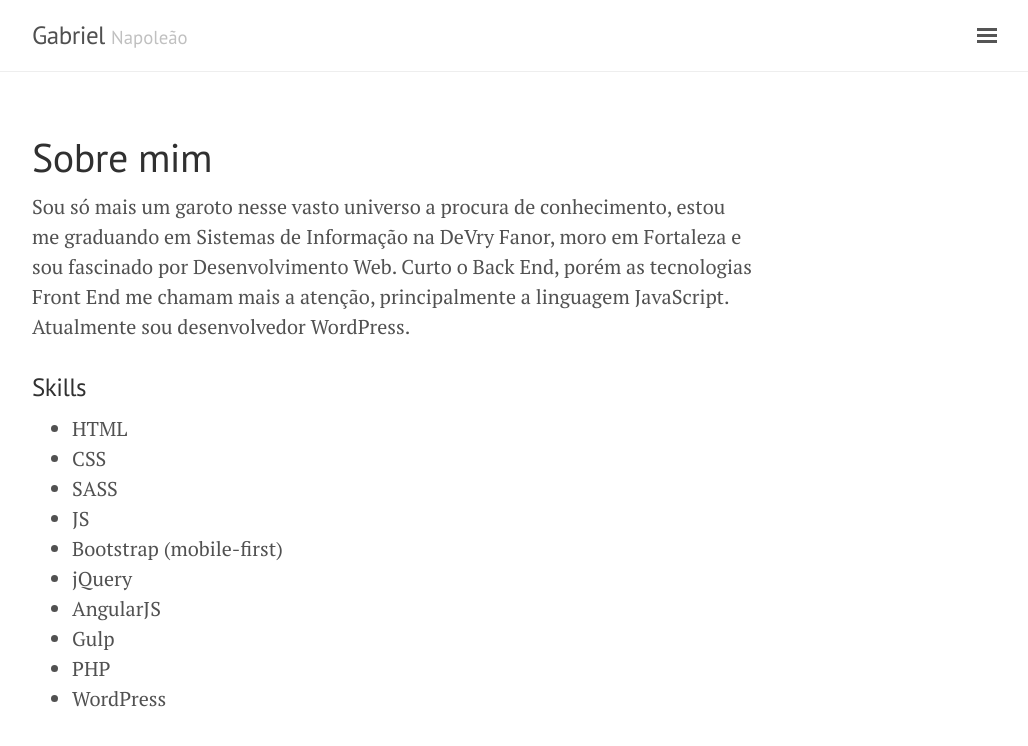
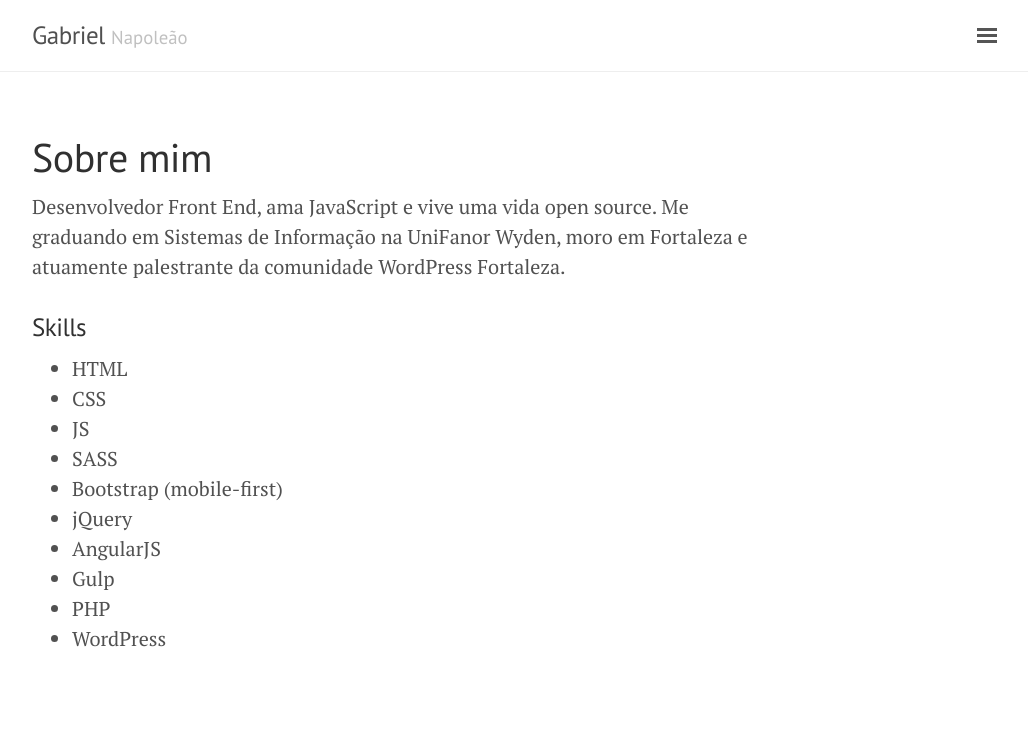
Before and after one commit to whoamindx/whoamindx.github.io, a Jekyll site: the page built from about.md, in a window 1280 px wide. Shown: the top 746 px of the page, without its empty margins (248-1276 px from the left). Built offline with Jekyll 4.4.1, drawn with Linux system fonts in a browser that asks for light colours.

Commit message:
Update about.md

```diff
--- a/about.md
+++ b/about.md
@@ -3,13 +3,13 @@ layout: page
 title: Sobre mim
 ---
 
-Sou só mais um garoto nesse vasto universo a procura de conhecimento, estou me graduando em Sistemas de Informação na DeVry Fanor, moro em Fortaleza e sou fascinado por Desenvolvimento Web. Curto o Back End, porém as tecnologias Front End me chamam mais a atenção, principalmente a linguagem JavaScript. Atualmente sou desenvolvedor WordPress.
+Desenvolvedor Front End, ama JavaScript e vive uma vida open source. Me graduando em Sistemas de Informação na UniFanor Wyden, moro em Fortaleza e atuamente palestrante da comunidade WordPress Fortaleza.
 
 ### Skills
 * HTML
 * CSS
+* JS
 * SASS
-* JS
 * Bootstrap (mobile-first)
 * jQuery
 * AngularJS
```
